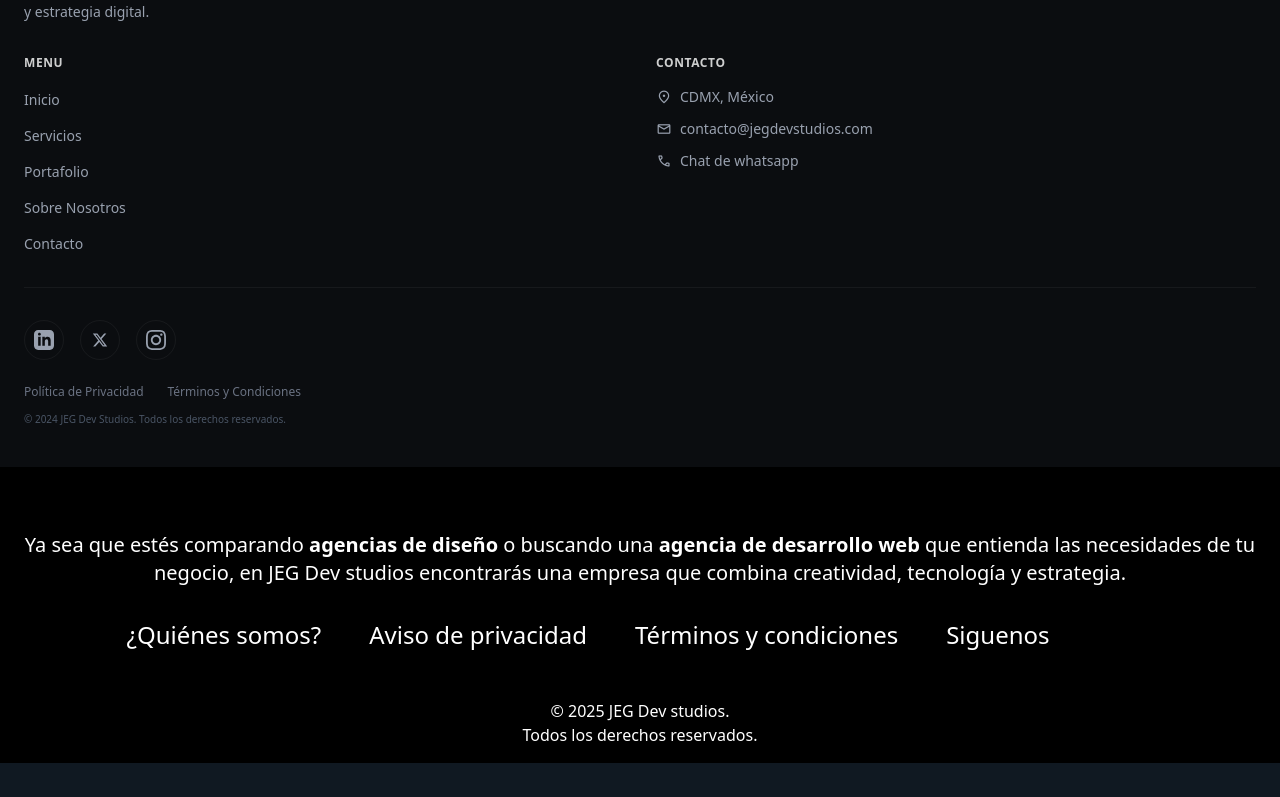
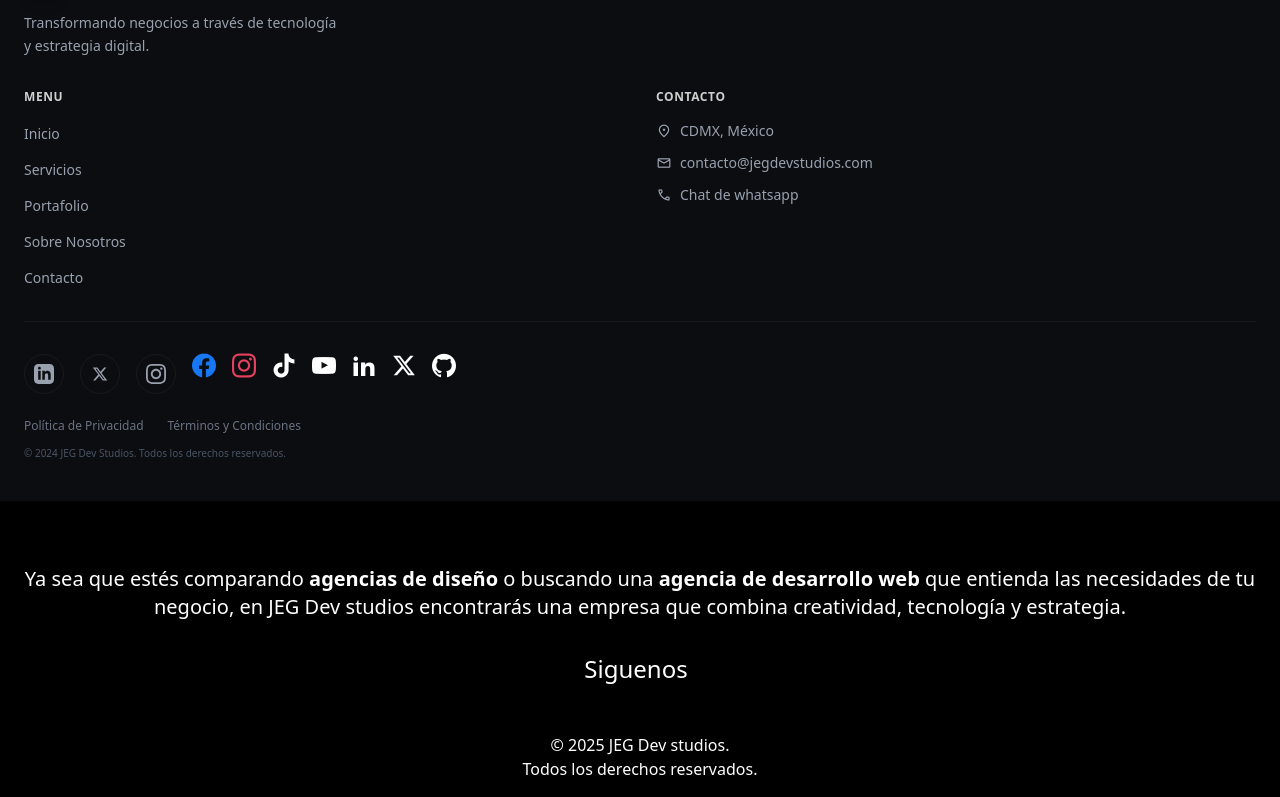
Before and after one commit to JhonnDevJs/jeg-dev-studios-site, a Next.js app: page /contacto in a window 1280 px wide. Shown: the part 3455-4252 px from the top of the page. Before the commit the page ends 4218 px from the top, so only its background shows below. Built offline with nearby package versions, Linux system fonts and the light colour scheme.

Commit message:
styles: implement icons color

```diff
--- a/src/components/Layout/Footer.tsx
+++ b/src/components/Layout/Footer.tsx
@@ -58,6 +58,76 @@ function Footer() {
               <Link className="flex h-10 w-10 items-center justify-center rounded-full bg-surface-dark border border-white/5 text-gray-400 hover:bg-primary hover:text-white hover:border-primary transition-all" href="https://instagram.com/jegdevstudios/">
                 <svg className="h-5 w-5 fill-current" viewBox="0 0 24 24"><path d="M12 2.163c3.204 0 3.584.012 4.85.07 3.252.148 4.771 1.691 4.919 4.919.058 1.265.069 1.645.069 4.849 0 3.205-.012 3.584-.069 4.849-.149 3.225-1.664 4.771-4.919 4.919-1.266.058-1.644.07-4.85.07-3.204 0-3.584-.012-4.849-.07-3.26-.149-4.771-1.699-4.919-4.92-.058-1.265-.07-1.644-.07-4.849 0-3.204.013-3.583.07-4.849.149-3.227 1.664-4.771 4.919-4.919 1.266-.057 1.645-.069 4.849-.069zm0-2.163c-3.259 0-3.667.014-4.947.072-4.358.2-6.78 2.618-6.98 6.98-.059 1.281-.073 1.689-.073 4.948 0 3.259.014 3.668.072 4.948.2 4.358 2.618 6.78 6.98 6.98 1.281.058 1.689.072 4.948.072 3.259 0 3.668-.014 4.948-.072 4.354-.2 6.782-2.618 6.979-6.98.059-1.28.073-1.689.073-4.948 0-3.259-.014-3.667-.072-4.947-.196-4.354-2.617-6.78-6.979-6.98-1.281-.059-1.69-.073-4.949-.073zm0 5.838c-3.403 0-6.162 2.759-6.162 6.162s2.759 6.163 6.162 6.163 6.162-2.759 6.162-6.163c0-3.403-2.759-6.162-6.162-6.162zm0 10.162c-2.209 0-4-1.79-4-4 0-2.209 1.791-4 4-4s4 1.791 4 4c0 2.21-1.791 4-4 4zm6.406-11.845c-.796 0-1.441.645-1.441 1.44s.645 1.44 1.441 1.44c.795 0 1.439-.645 1.439-1.44s-.644-1.44-1.439-1.44z"></path></svg>
               </Link>
+              <Link
+                className="flex text-2xl no-underline"
+                href="https://www.facebook.com/JEGDevStudios"
+                target="_blank"
+                rel="noopener noreferrer"
+                title="Enlace a página de facebook de JEG Dev studios"
+                aria-label="Enlace a página de facebook de JEG Dev studios"
+                aria-labelledby="facebook"
+                tabIndex={0}
+              ><span className="icon-facebook __icons-color"></span></Link>
+              <Link
+                className="flex text-2xl no-underline"
+                href="https://instagram.com/jegdevstudios/"
+                target="_blank"
+                rel="noopener noreferrer"
+                title="Enlace a perfil de Instagram de JEG Dev studios"
+                aria-label="Enlace a perfil de Instagram de JEG Dev studios"
+                aria-labelledby="instagram"
+                tabIndex={0}
+              ><span className=" icon-instagram __icons-color"></span></Link>
+              <Link
+                className="flex text-2xl no-underline"
+                href="https://www.tiktok.com/@jeg.dev.studios"
+                target="_blank"
+                rel="noopener noreferrer"
+                title="Enlace a perfil de TikTok de JEG Dev studios"
+                aria-label="Enlace a perfil de TikTok de JEG Dev studios"
+                aria-labelledby="TikTok"
+                tabIndex={0}
+              ><span className=" icon-tiktok __icons-color"></span></Link>
+              <Link
+                className="flex text-2xl no-underline"
+                href="https://www.youtube.com/@jegdevstudios"
+                target="_blank"
+                rel="noopener noreferrer"
+                title="Enlace a canal de Youtube de JEG Dev studios"
+                aria-label="Enlace a canal de Youtube de JEG Dev studios"
+                aria-labelledby="Youtube"
+                tabIndex={0}
+              ><span className=" icon-youtube __icons-color"></span></Link>
+              <Link
+                className="flex text-2xl no-underline"
+                href="https://linkedin.com/company/jegdevstudios"
+                target="_blank"
+                rel="noopener noreferrer"
+                title="Enlace a perfil de linkedin de JEG Dev studios"
+                aria-label="Enlace a perfil de linkedin de JEG Dev studios"
+                aria-labelledby="linkedin"
+                tabIndex={0}
+              ><span className=" icon-linkedin-no-bg __icons-color"></span></Link>
+              <Link
+                className="flex text-2xl no-underline"
+                href="https://x.com/JEGDevStudios"
+                target="_blank"
+                rel="noopener noreferrer"
+                title="Enlace a perfil de github de JEG Dev studios"
+                aria-label="Enlace a perfil de x (twitter) de JEG Dev studios"
+                aria-labelledby="github"
+                tabIndex={0}
+              ><span className=" icon-x __icons-color"></span></Link>
+              <Link
+                className="flex text-2xl no-underline"
+                href="https://github.com/JEGDevStudios"
+                target="_blank"
+                rel="noopener noreferrer"
+                title="Enlace a perfil de github de JEG Dev studios"
+                aria-label="Enlace a perfil de github de JEG Dev studios"
+                aria-labelledby="github"
+                tabIndex={0}
+              ><span className=" icon-github __icons-color"></span></Link>
             </div>
             <div className="flex flex-col gap-3">
               <div className="flex flex-wrap gap-x-6 gap-y-2 text-xs text-gray-500">
@@ -76,109 +146,12 @@ function Footer() {
           Ya sea que estés comparando <strong>agencias de diseño</strong> o buscando una <strong>agencia de desarrollo web</strong> que entienda las necesidades de tu negocio, en JEG Dev studios encontrarás una empresa que combina creatividad, tecnología y estrategia.
         </p>
         <div className="flex flex-col xl:flex-row justify-center items-center w-full gap-4 xl:gap-12 my-8">
-        <article className="flex flex-col justify-center items-center h-full">
-          <Link href="/sobre-nosotros" className="no-underline text-white text-2xl" tabIndex={0} title="Página sobre nosotros y la empresa JEG Dev studios" aria-label="Página sobre nosotros y la empresa JEG Dev studios" aria-labelledby="sobre-nosotros">
-            ¿Quiénes somos?
-          </Link>
-        </article >
-        <article className="flex flex-col justify-center items-center h-full">
-          <Link
-            href="/aviso-de-privacidad"
-            className="no-underline text-white text-2xl"
-            tabIndex={0}
-            title="Aviso de privacidad de JEG Dev studios"
-            aria-label="Aviso de privacidad de JEG Dev studios"
-            aria-labelledby="aviso-de-privacidad"
-          >
-            Aviso de privacidad
-          </Link>
-        </article >
-        <article className="flex flex-col justify-center items-center h-full">
-          <Link
-            href="/terminos-y-condiciones"
-            className="no-underline text-white text-2xl"
-            tabIndex={0}
-            title="Términos y condiciones de JEG Dev studios"
-            aria-label="Términos y condiciones de JEG Dev studios"
-            aria-labelledby="terminos-y-condiciones"
-          >
-            Términos y condiciones
-          </Link>
-        </article >
+
           <article className="flex flex-col justify-center items-center gap-3">
             <section className="flex flex-col xl:flex-row justify-center items-center xl:items-start w-full h-full gap-2">
               <h2 className="text-white text-2xl">Siguenos</h2>
               <div className="flex justify-center items-center gap-4">
-              <Link
-                className="flex text-3xl no-underline"
-                href="https://www.facebook.com/JEGDevStudios"
-                target="_blank"
-                rel="noopener noreferrer"
-                title="Enlace a página de facebook de JEG Dev studios"
-                aria-label="Enlace a página de facebook de JEG Dev studios"
-                aria-labelledby="facebook"
-                tabIndex={0}
-              ><span className="icon-facebook __icons-color"></span></Link>
-              <Link
-                className="flex text-3xl no-underline"
-                href="https://instagram.com/jegdevstudios/"
-                target="_blank"
-                rel="noopener noreferrer"
-                title="Enlace a perfil de Instagram de JEG Dev studios"
-                aria-label="Enlace a perfil de Instagram de JEG Dev studios"
-                aria-labelledby="instagram"
-                tabIndex={0}
-              ><span className=" icon-instagram __icons-color"></span></Link>
-              <Link
-                className="flex text-3xl no-underline"
-                href="https://www.tiktok.com/@jeg.dev.studios"
-                target="_blank"
-                rel="noopener noreferrer"
-                title="Enlace a perfil de TikTok de JEG Dev studios"
-                aria-label="Enlace a perfil de TikTok de JEG Dev studios"
-                aria-labelledby="TikTok"
-                tabIndex={0}
-              ><span className=" icon-tiktok __icons-color"></span></Link>
-              <Link
-                className="flex text-3xl no-underline"
-                href="https://www.youtube.com/@jegdevstudios"
-                target="_blank"
-                rel="noopener noreferrer"
-                title="Enlace a canal de Youtube de JEG Dev studios"
-                aria-label="Enlace a canal de Youtube de JEG Dev studios"
-                aria-labelledby="Youtube"
-                tabIndex={0}
-              ><span className=" icon-youtube __icons-color"></span></Link>
-              <Link
-                className="flex text-3xl no-underline"
-                href="https://linkedin.com/company/jegdevstudios"
-                target="_blank"
-                rel="noopener noreferrer"
-                title="Enlace a perfil de linkedin de JEG Dev studios"
-                aria-label="Enlace a perfil de linkedin de JEG Dev studios"
-                aria-labelledby="linkedin"
-                tabIndex={0}
-              ><span className=" icon-linkedin-no-bg __icons-color"></span></Link>
-              <Link
-                className="flex text-3xl no-underline"
-                href="https://x.com/JEGDevStudios"
-                target="_blank"
-                rel="noopener noreferrer"
-                title="Enlace a perfil de github de JEG Dev studios"
-                aria-label="Enlace a perfil de x (twitter) de JEG Dev studios"
-                aria-labelledby="github"
-                tabIndex={0}
-              ><span className=" icon-x __icons-color"></span></Link>
-              <Link
-                className="flex text-3xl no-underline"
-                href="https://github.com/JEGDevStudios"
-                target="_blank"
-                rel="noopener noreferrer"
-                title="Enlace a perfil de github de JEG Dev studios"
-                aria-label="Enlace a perfil de github de JEG Dev studios"
-                aria-labelledby="github"
-                tabIndex={0}
-              ><span className=" icon-github __icons-color"></span></Link>
+
               </div>
             </section>
           </article >
--- a/src/styles/globals.css
+++ b/src/styles/globals.css
@@ -1,5 +1,5 @@
 @import "tailwindcss";
-@import "../assets/icons/icon-fonts/style.css"
+@import "../assets/icons/icon-fonts/style.css";
 
 /* Asegura que el scrollbar se vea bien y define el gradiente */
 @layer utilities {
@@ -18,6 +18,10 @@ body {
   color: #ffffff;
 }
 
+._icon-color::before {
+  color: lavender;
+}
+
 /* Scrollbar personalizado */
 ::-webkit-scrollbar {
   width: 6px;
```
Lines whose indentation alone changed are shown as unchanged.
